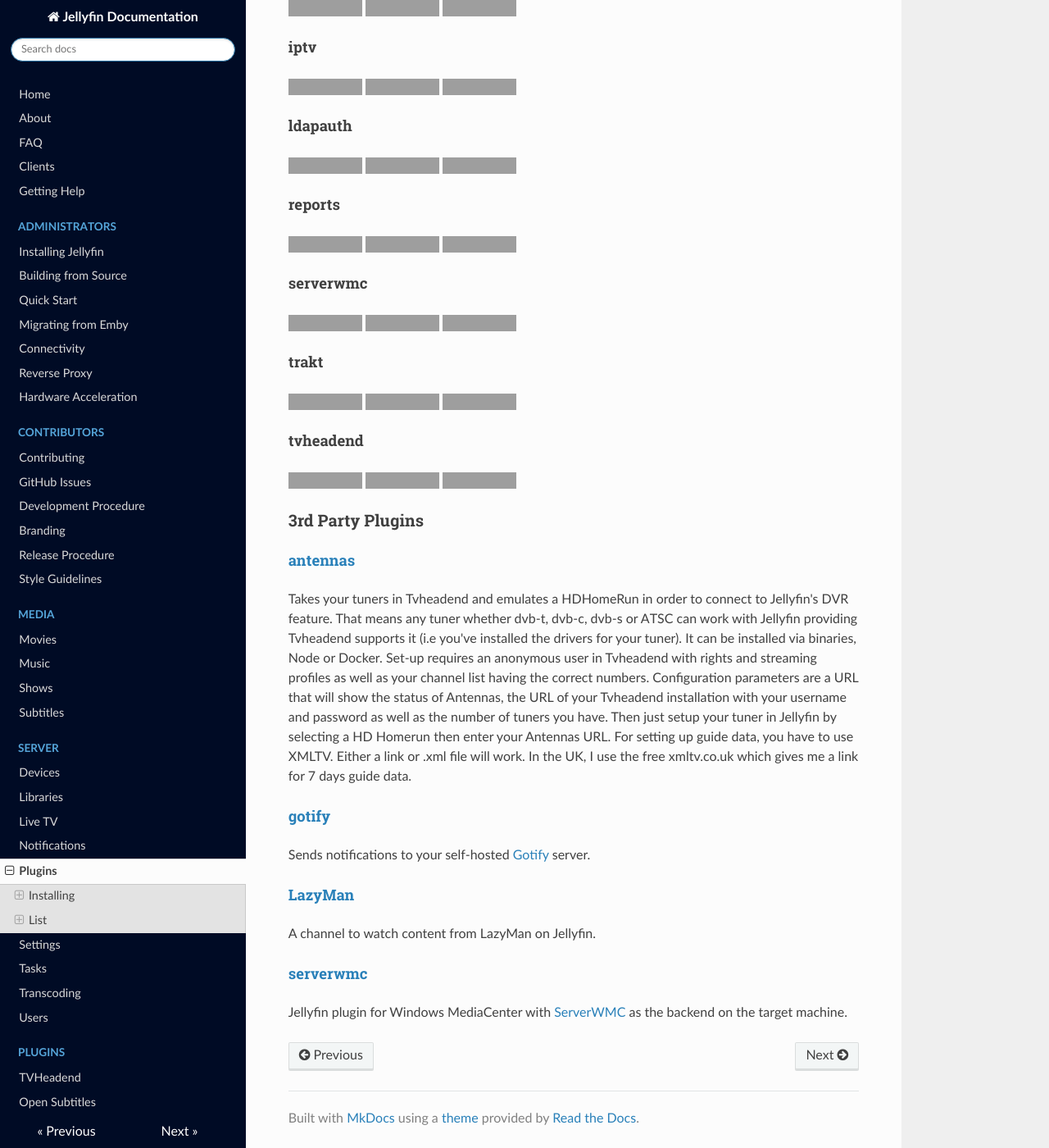
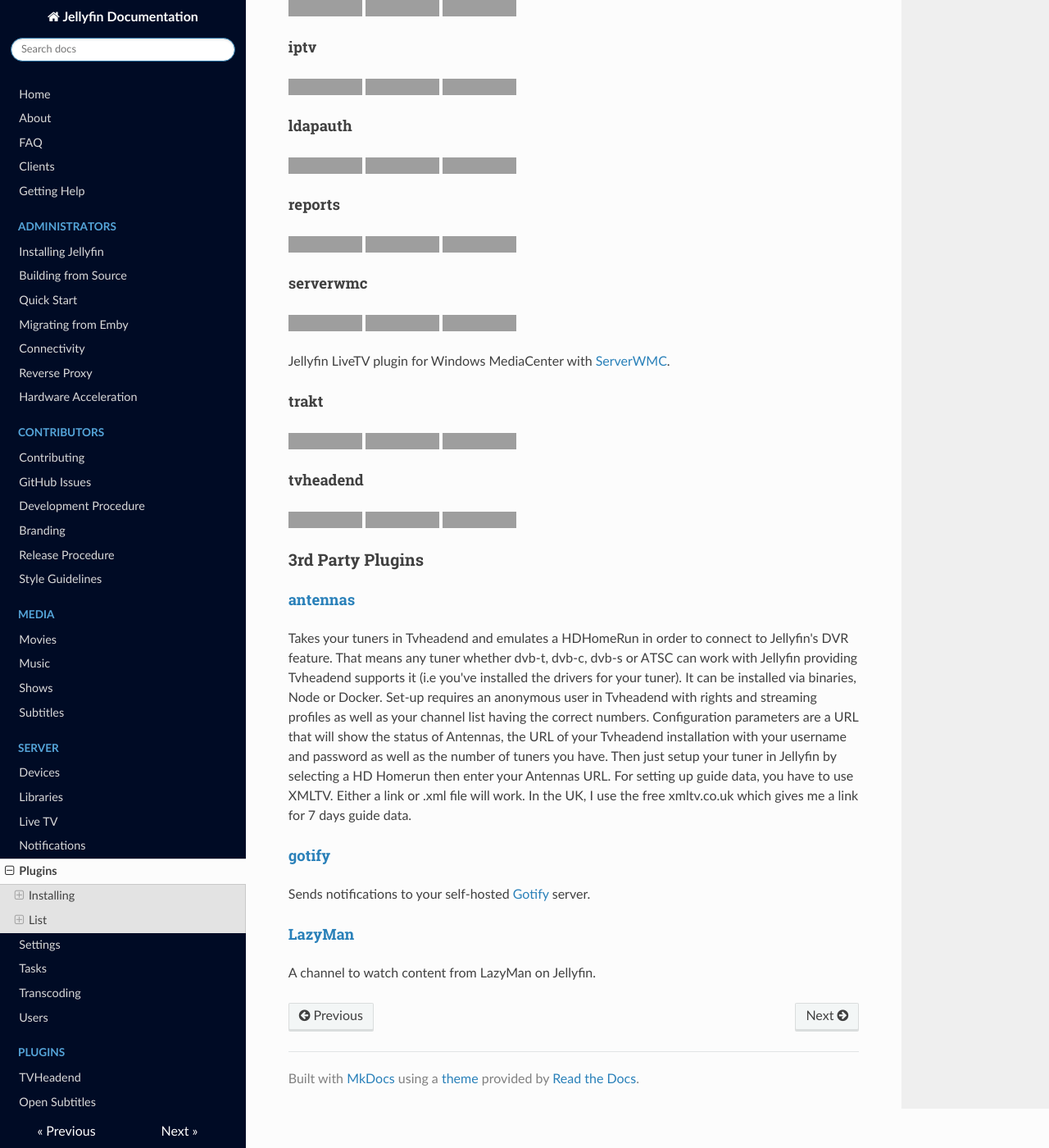
Before and after one commit to jellyfin-archive/jellyfin-docs, an MkDocs documentation site: the page built from docs/server/plugins.md, in a window 1280 px wide and 1400 px high, scrolled down 1074 px, cut to the strip 0-1400 px from the top of the window. Shown: the whole strip at 82% size. Built offline with MkDocs 1.6.1, drawn with Linux system fonts in a browser that asks for light colours; nearby versions of some CDN libraries; old or Windows-style settings are respelled for this version of MkDocs; grey boxes are pictures that could not be loaded.

Commit message:
remove duplicate serverwmc, add brief description

```diff
--- a/docs/server/plugins.md
+++ b/docs/server/plugins.md
@@ -61,6 +61,8 @@ All plugins hosted on the repository can be built from source and manually added
 [![](https://img.shields.io/github/contributors/jellyfin/jellyfin-plugin-serverwmc.svg)](https://github.com/jellyfin/jellyfin-plugin-serverwmc)
 [![](https://img.shields.io/github/license/jellyfin/jellyfin-plugin-serverwmc.svg)](https://github.com/jellyfin/jellyfin-plugin-serverwmc)
 
+Jellyfin LiveTV plugin for Windows MediaCenter with [ServerWMC](https://github.com/jellyfin/jellyfin-plugin-serverwmc).
+
 #### trakt
 
 [![](https://img.shields.io/github/languages/top/jellyfin/jellyfin-plugin-trakt.svg)](https://github.com/jellyfin/jellyfin-plugin-trakt)
@@ -86,7 +88,3 @@ Sends notifications to your self-hosted [Gotify](https://gotify.net/) server.
 #### [LazyMan](https://github.com/crobibero/Jellyfin.Channels.LazyMan)
 
 A channel to watch content from LazyMan on Jellyfin.
-
-#### [serverwmc](https://github.com/PrplHaz4/jellyfin-plugin-serverwmc)
-
-Jellyfin plugin for Windows MediaCenter with [ServerWMC](https://github.com/PrplHaz4/jellyfin-plugin-serverwmc) as the backend on the target machine.
```
